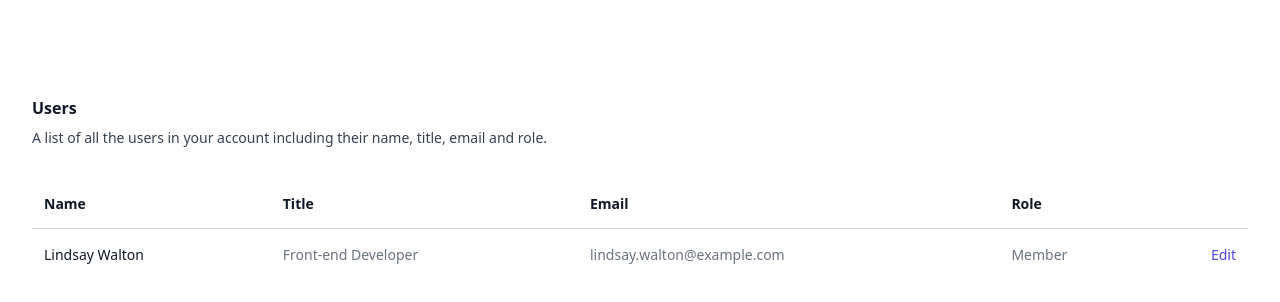
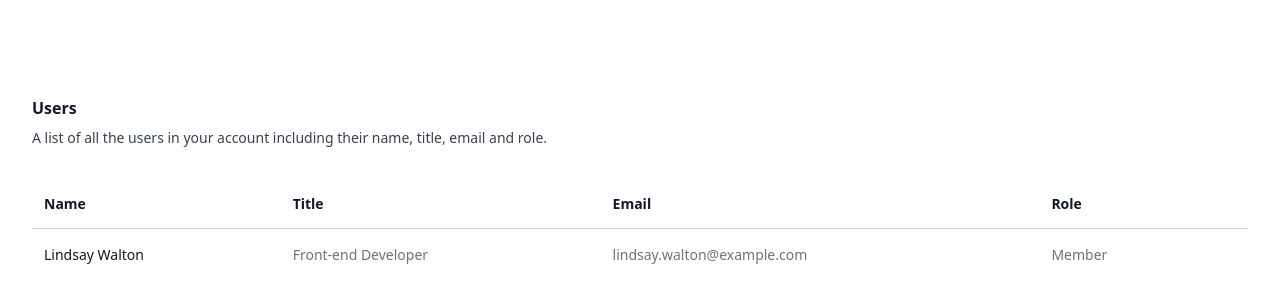
Before and after one commit to prachisinghsherawat/Student-Admin-Portal-Frontend, a React (Create React App) app: page /admin in a window 1280 px wide. Shown: the top 302 px of the page. Built offline with nearby package versions, Linux system fonts and the light colour scheme.

Commit message:
feat: install axios package

```diff
--- a/package.json
+++ b/package.json
@@ -8,6 +8,7 @@
     "@testing-library/jest-dom": "^5.17.0",
     "@testing-library/react": "^13.4.0",
     "@testing-library/user-event": "^13.5.0",
+    "axios": "^1.6.7",
     "react": "^18.2.0",
     "react-dom": "^18.2.0",
     "react-router-dom": "^6.22.3",
--- a/src/Components/home/AdminDashboard.jsx
+++ b/src/Components/home/AdminDashboard.jsx
@@ -73,14 +73,7 @@
                     <td className="whitespace-nowrap px-3 py-4 text-sm text-gray-500">
                       {person.role}
                     </td>
-                    <td className="relative whitespace-nowrap py-4 pl-3 pr-4 text-right text-sm font-medium sm:pr-3">
-                      <a
-                        href="#"
-                        className="text-indigo-600 hover:text-indigo-900"
-                      >
-                        Edit<span className="sr-only">, {person.name}</span>
-                      </a>
-                    </td>
+
                   </tr>
                 ))}
               </tbody>
```
Also changed, not shown: 1 other file (tests, documents, lock files or other folders).
